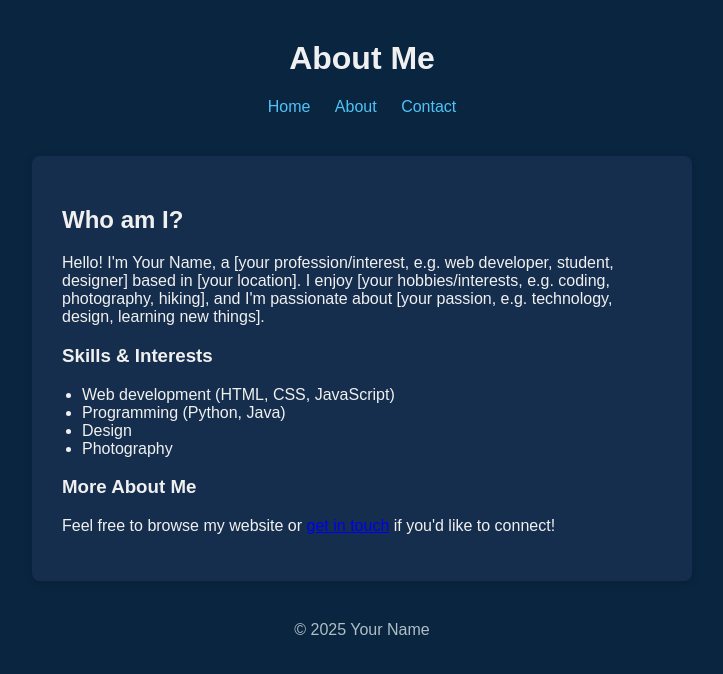
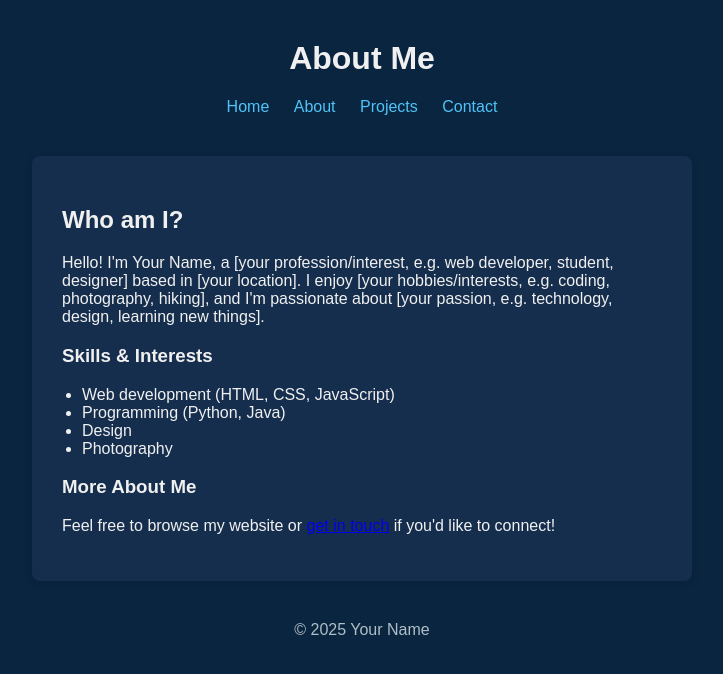
Before and after one commit to amkano/amkano.github.io, a plain HTML site: page about.html in a window 1280 px wide. Shown: the whole page, without its empty margins (278-1001 px from the left). Drawn offline with Linux system fonts and the light colour scheme.

Commit message:
Update about.html

```diff
--- a/about.html
+++ b/about.html
@@ -12,6 +12,7 @@
         <nav>
             <a href="index.html">Home</a>
             <a href="about.html">About</a>
+            <a href="projects.html">Projects</a>
             <a href="contact.html">Contact</a>
         </nav>
     </header>
```
